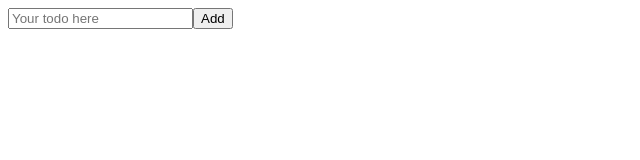
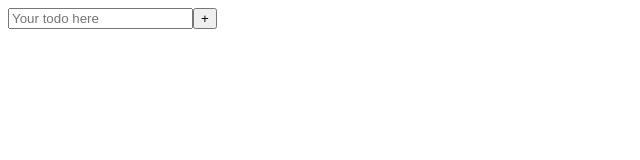
Before and after one commit to brebribre/productivity-app, a Next.js app: page /components/Input in a window 1280 px wide. Shown: the top 160 px of the page, without its empty margins (0-640 px from the left). Built offline with nearby package versions, Linux system fonts and the light colour scheme.

Commit message:
add to +

```diff
--- a/pages/components/Input.tsx
+++ b/pages/components/Input.tsx
@@ -13,13 +13,13 @@ export default function Input(props:any){
             placeholder = "Your todo here"
             className = "flex-auto w-60 pl-2 tracking-wide py-2 bg-transparent outline-0 "/>
 
-            <button className = "flex-auto py-2" onClick = {()=>{
+            <button className = "flex-auto py-2 font-bold" onClick = {()=>{
                 setTodo("")
                 props.addTodos(todo)
             }
             }
             >
-                Add
+                +
             </button>
         </div>
     )
--- a/pages/components/Todo.tsx
+++ b/pages/components/Todo.tsx
@@ -26,7 +26,7 @@ export default function Todo(props:any){
             </p>
 
             <button
-                className = "flex-auto py-2"
+                className = "flex-auto py-2 font-bold"
                 onClick={() => {
                     props.delFunc(props.id)
                 }}
--- a/pages/components/Todos.tsx
+++ b/pages/components/Todos.tsx
@@ -50,7 +50,6 @@ export default function Todos(){
             tmp = [...todos, newItem]
 
             appendToLocalStorage(tmp);
-            console.log(tmp)
         }
     }
 
@@ -58,15 +57,11 @@ export default function Todos(){
         let tmp = todos.map((item) => {
             if(item.id === id){
                 item.completed = !item.completed
-
             }
             return item;
         });
-        console.log(tmp)
         setTodos(tmp);
         addToLocalStorage(tmp);
-
-
     }
 
     const deleteTodo =  (id:number) => {
```
